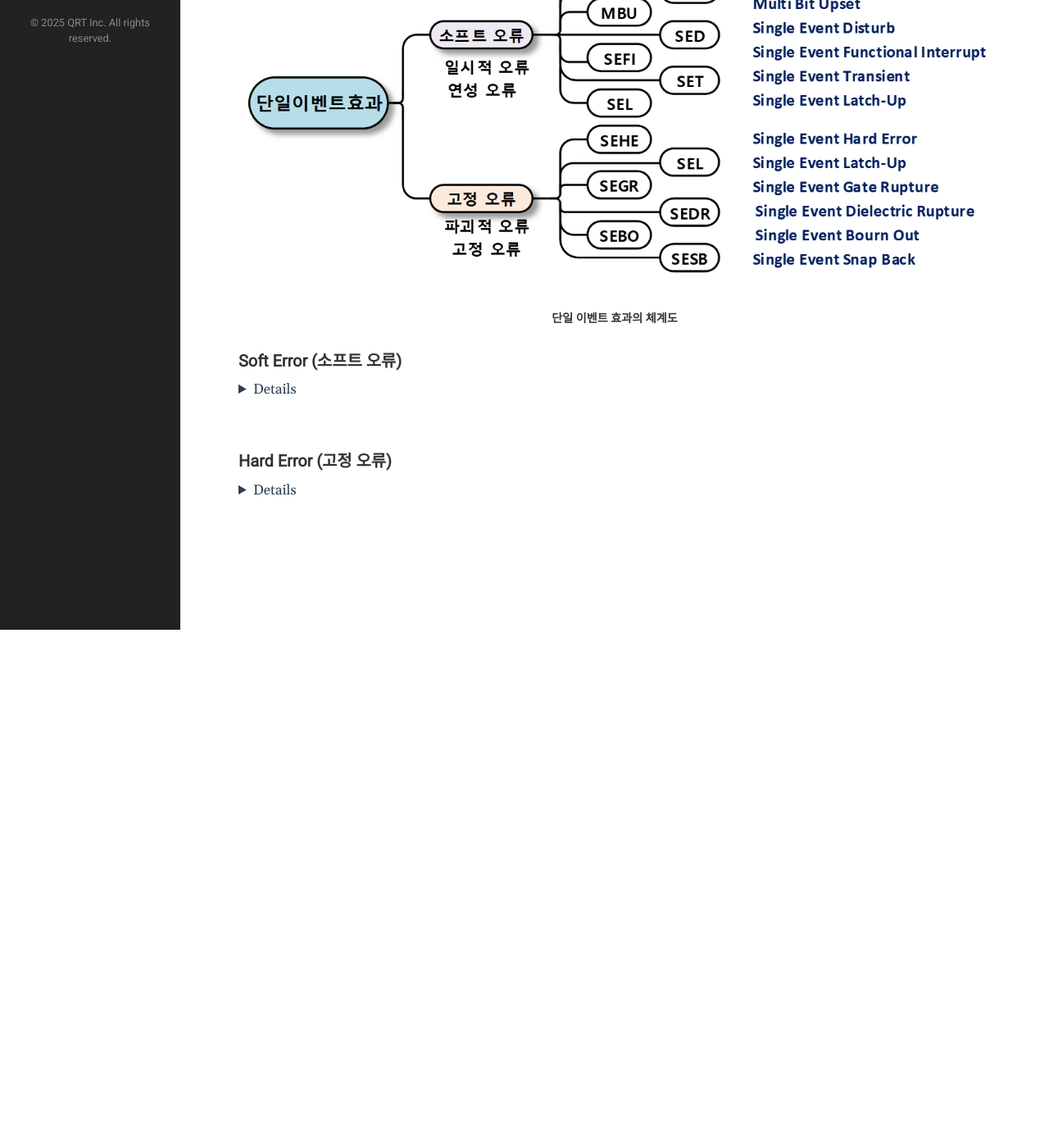
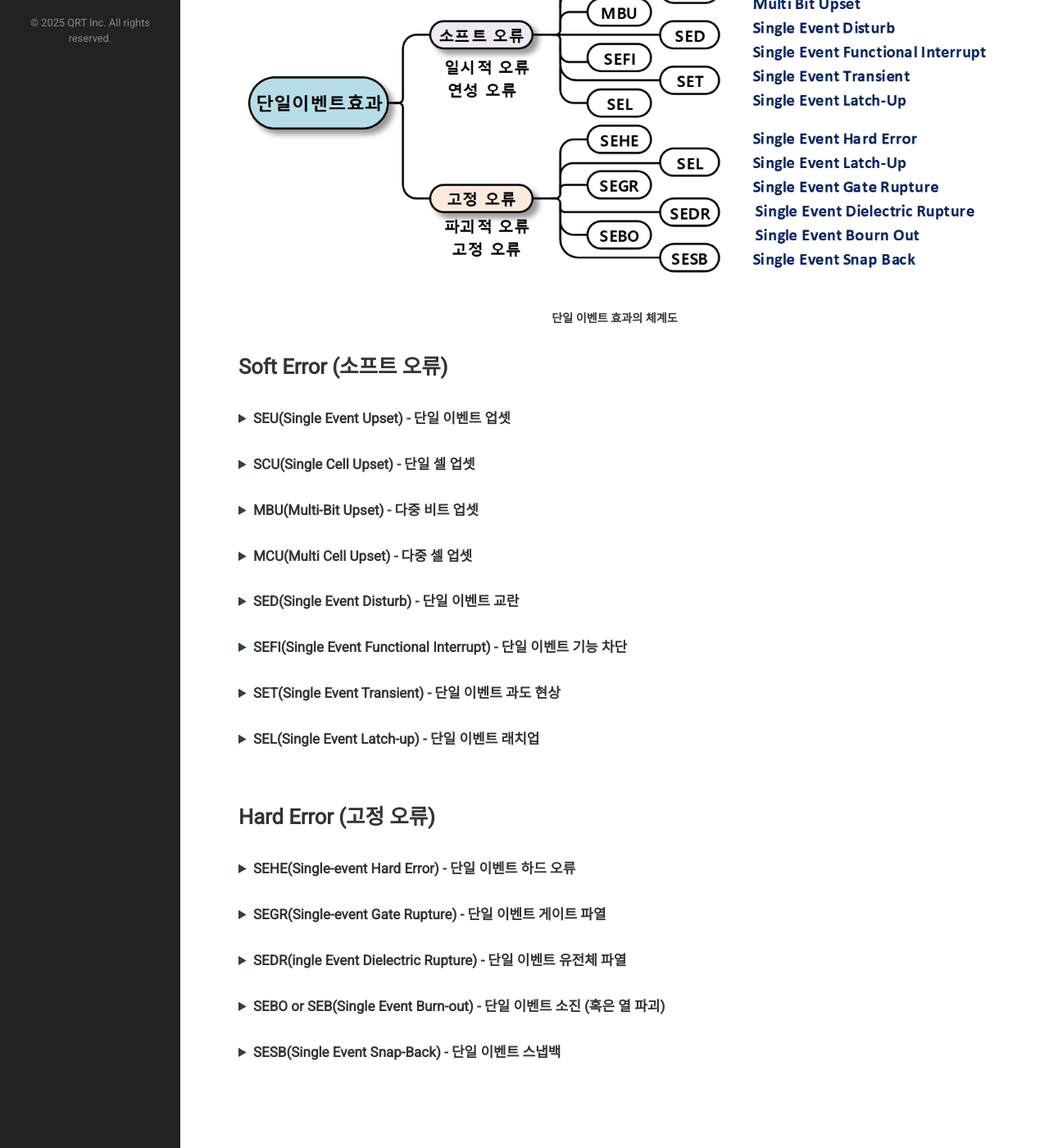
Before and after one commit to q-rad/q-rad.github.io, a Jekyll site: the page built from _posts/2025-04-23-1. SEE.markdown, in a window 1280 px wide and 1400 px high, scrolled down 632 px. Shown: the whole window at 82% size. Built offline with Jekyll 4.4.1, drawn with Linux system fonts in a browser that asks for light colours.

Commit message:
detail summary 문제해결

```diff
--- a/_posts/2025-04-23-1. SEE.markdown
+++ b/_posts/2025-04-23-1. SEE.markdown
@@ -23,20 +23,28 @@ SEE는 반도체 내에서 여러 가지 현상으로 나타나며 가장 먼저
 <h5>단일 이벤트 효과의 체계도</h5>
 </div>
 
+ <h2>Soft Error (소프트 오류)</h2>
 
-### Soft Error (소프트 오류)
+<details >
 
+<summary >
+<h4  style="display:inline-block">
+SEU(Single Event Upset) - 단일 이벤트 업셋
+</h4>
+</summary>
+
+- 관찰된 오류가 단일 논리 또는 단일 정보 비트가 업셋된 경우입니다. 단일 이벤트 업셋의 비트가 물리적으로 인접해 있는 MCU인 경우  혹은 이 셀 값들을 서로 다른 워드로 지정하여 다중화시킨 경우에는 이 다중 비트 업셋은 정보를 이용할 때 실제로 여러 개의 단일 셀 업셋으로 나타날 수 있습니다. SEU는 메모리 소자, 래치, 및 레지스터와 같은 저장 회로의 논리값이 변화된 것을 의미합니다.
+<br/> <!-- 한줄 띄기 -->
+</details>
 
 <details>
-SBU(Single Bit Upset) - 단일 비트 업셋
-<details>
-- 관찰된 오류가 단일 논리 또는 단일 정보 비트가 업셋된 경우입니다. 단일 이벤트 업셋의 비트가 물리적으로 인접해 있는 MCU인 경우  혹은 이 셀 값들을 서로 다른 워드로 지정하여 다중화시킨 경우에는 이 다중 비트 업셋은 정보를 이용할 때 실제로 여러 개의 단일 셀 업셋으로 나타날 수 있습니다. SEU는 메모리 소자, 래치, 및 레지스터와 같은 저장 회로의 논리값이 변화된 것을 의미합니다.
-</details>
 
-<br/> <!-- 한줄 띄기 -->
+<summary >
+<h4  style="display:inline-block">
+SCU(Single Cell Upset) - 단일 셀 업셋
+</h4>
+</summary>
 
-SCU(Single Cell Upset) - 단일 셀 업셋
-<details>
 - 하나의 셀 또는 단일 논리 비트(래치, 플립플롭 등)만 업셋되는 단일 이벤트 업셋입니다.(MCU와 비교)
 
 <!-- 중앙 정렬 이미지 -->
@@ -48,19 +56,29 @@ SCU(Single Cell Upset) - 단일 셀 업셋
 <div align="center">
 <h5>SCU</h5>
 </div>
+<br/> <!-- 한줄 띄기 -->
 </details>
 
+
+<details>
+<summary >
+<h4  style="display:inline-block">
+MBU(Multi-Bit Upset) - 다중 비트 업셋
+</h4>
+</summary>
+- 동일한 논리 단어(FPGA의 경우 프레임/열/섹터 등)에서 둘 이상의 업셋이 발생하는 다중 셀의 업셋을 유도하는 단일 이벤트입니다. 다중 비트 업셋은 단일 이벤트의 논리적 표현입니다. 다중 비트 업셋은 단일 측정 중에 두 개 이상의 비트가 업셋이 되도록 하는 단일 이벤트로 정의됩니다. 다중 비트 업셋처럼 단일 워드에 여러 비트 오류가 발생할 수 있을 뿐만 아니라 여러 인접 워드에 단일 비트 오류가 발생할 수도 있습니다.
 <br/> <!-- 한줄 띄기 -->
-
-MBU(Multi-Bit Upset) - 다중 비트 업셋
-<details>
-- 동일한 논리 단어(FPGA의 경우 프레임/열/섹터 등)에서 둘 이상의 업셋이 발생하는 다중 셀의 업셋을 유도하는 단일 이벤트입니다. 다중 비트 업셋은 단일 이벤트의 논리적 표현입니다. 다중 비트 업셋은 단일 측정 중에 두 개 이상의 비트가 업셋이 되도록 하는 단일 이벤트로 정의됩니다. 다중 비트 업셋처럼 단일 워드에 여러 비트 오류가 발생할 수 있을 뿐만 아니라 여러 인접 워드에 단일 비트 오류가 발생할 수도 있습니다.
 </details>
 
-<br/> <!-- 한줄 띄기 -->
 
+
+
+<details>
+<summary >
+<h4  style="display:inline-block">
 MCU(Multi Cell Upset) - 다중 셀 업셋
-<details>
+</h4>
+</summary>
 - 집적 회로의 여러 셀(예: 메모리 셀 또는 플립플롭)이 동시에 상태를 뒤집도록 유도하는 단일 이벤트입니다. 유도된 오류는 일반적으로 항상 그런 것은 아니지만 물리적으로 인접해 있습니다. 물리적으로 인접해 있다 하더라도 셀이 배치되고 라우팅(입출력 신호 인터리브)되는 방법에 따라 다르게 나타날 수 있기 때문에 논리적 인접성을 의미하는 것은 아닙니다. 다중 셀 업셋은 논리적으로 다중 비트 업셋, 다중 단일 비트 업셋 또는 이 둘의 조합으로 나타날 수도 있습니다.
 
 
@@ -73,77 +91,125 @@ MCU(Multi Cell Upset) - 다중 셀 업셋
 <div align="center">
 <h5>MCU</h5>
 </div>
+<br/> <!-- 한줄 띄기 -->
+
+</details>
+
+
+
+<details>
+<summary >
+<h4  style="display:inline-block">
+SED(Single Event Disturb) - 단일 이벤트 교란
+</h4>
+</summary>
+- SRAM 셀의 일시적인 불안정 상태로 인한 것으로 설명할 수 있습니다. 이 불안정한 SRAM 상태는 결국 안정적인 상태에 되돌아 가게 되고 특성은 SEU에 해당합니다. 셀의 불안정한 상태는 읽기 명령을 수행할 수 있을 만큼 충분히 긴 시간일 수 있어서 소프트 오류가 발생할 수 있기 때문에 SED는 별도로 식별이 가능합니다. SED는 원래 반도체 접합부를 통과하거나 근처를 통과하는 이온에 의해 생성된 전하의 전기장 분리에 의해 형성된 집적 회로의 노드에서의 순간적인 전압 변동(전압 스파이크)입니다. SED는 SET와 유사하지만 미세 논리회로 소자에서 이러한 이벤트의 결과를 이를 때 사용합니다. 조합 논리 회로나 논리 소자의 저장 매체인 래치나 플립플롭에 저장된 정보가 SET에 의해서 일시적으로 손상된 것을 의미한고 이 값은 교란된 상태이나 오류가 아닌 것을 의미합니다.
+<br/> <!-- 한줄 띄기 -->
+
+</details>
+
+
+
+<details>
+
+<summary >
+<h4  style="display:inline-block">
+SEFI(Single Event Functional Interrupt) - 단일 이벤트 기능 차단
+</h4>
+</summary>
+- 구성 요소를 재설정, 잠금 또는 감지 가능한 방식으로 오작동하게 하는 단일 이벤트 효과(SEE)이지만 영구적인 손상(예: 하드 오류)을 초래하지 않습니다. SEFI는 종종 제어 비트 또는 레지스터의 SBU/MBU와 연관되는 반면 SEL은 기생 사이리스터의 켜짐으로 인해 발생합니다. 많은 SEFI 이벤트는 구성 요소 재설정 작업으로 지울 수 있습니다 (기능 재설정으로 정상 복귀가 가능한 소프트 오류). 일부 구성 레지스터를 재설정하려면 장치의 완전한 전원 재인가가 필요한 경우 SEFI와 SEL을 구별하기 어려울 수 있습니다. SEFI 이벤트가 반드시 고전류 SEL과 같이 작동 전류의 확장된 증가를 초래하는 것은 아닙니다. 제어 레지스터 또는 클럭의 교란으로 인한 복잡한 집적 회로의 기능 손실(또는 정상 작동 중단)을 단일 이벤트 기능 인터럽트(SEFI)라고 합니다. SEFI는 오류 버스트 또는 장기간 기능 손실(예: 잠금)을 생성할 수 있습니다. 일반적으로 SEFI에는 단일 이벤트 래치업(SEL) 또는 단일 이벤트 스냅백(SESB)과 관련된 고전류 상태가 수반되지 않습니다. 기능은 전원을 재인가 하거나 구성 레지스터를 재설정하여 복구할 수 있습니다.
+
+<br/> <!-- 한줄 띄기 -->
+
+</details>
+
+
+<details>
+<summary >
+<h4  style="display:inline-block">
+SET(Single Event Transient) - 단일 이벤트 과도 현상
+</h4>
+</summary>
+단일 이벤트 과도 현상은 조합 논리 회로의 출력 게이트에서 단일 이벤트 업셋에 의해 생성된 잘못된 논리 상태를 초래할 수 있는 짧은(과도) 임펄스입니다. 활성 클럭 에지 동안 잘못된 논리 상태가 나타나면 이 값이 소멸되지 않고 전파가 가능하게 됩니다. 이는 임펄스가 결국 저장 셀(예: 래치 또는 플립플롭[FF])에 래치될 수 있기 때문입니다.
+SET는 잘 알려진 세 가지 유형의 마스킹에 의해 오류로 전파가 되는 것을 제한할 수 있고 소프트 오류 완화의 많은 도움이 될 수 있습니다. 그 구체적인 유형은 논리적 마스킹(Logical Masking, SET가 논리 기능에서 막혀 전파가 못된 경우), 시간적 마스킹(Timing Masking, SET가 래치에 저장되지 못한 경우) 및 전기적 마스킹(Electrical Masking, SET가 전파 도중 다수의 후속 논리 게이트에 의해 소멸되는 경우)등이 있습니다.
+논리회로의 SET는 소자의 논리 기능과 소자의 나노급 노드에 따라 많은 차이가 있지만 일반적인 제어 및 연산 기능을 갖는 주문형 집적 회로 (ASIC, Application Specific Integrated Circuit)의 경우 발생하는 SET의 90% 이상이 마스킹 되며 이중 남은 10%가 생존하여 오류를 유발할 수 있는 업셋을 일으키는 것으로 알려져 있습니다. 중요한 것은 ASIC이 커지면 논리회로의 SET가 기하 급수적으로 증가한다는 것입니다.
+아날로그 SET(ASET, Analog Single Event Transient)는 잘못된 출력을 유발하는 아날로그 회로의 일시적 결함 신호(Spurious Signal)로서 정상적인 아날로그 신호의 변형 혹은 디지털 단의 입력으로 제공될 경우 디지털 단에 소프트 오류의 일으키는 주요한 원인이 될 수 있습니다.
+<br/> <!-- 한줄 띄기 -->
+</details>
+
+
+
+<details>
+<summary >
+<h4  style="display:inline-block">
+SEL(Single Event Latch-up) - 단일 이벤트 래치업
+</h4>
+</summary>
+기생 사이리스터가 켜지고 장치의 전원을 재설정 할 때까지 고정 상태를 유지하도록 유도하는 단일 에너지 입자의 통과로 인해 발생하는 회로의 비정상적인 전류 상태입니다. 일부 SEL 이벤트는 측정 가능한 전류 증가를 초래합니다(예: IO 회로의 래치업). 일부 SEL 이벤트는 전체 구성 요소의 대기 전류(예: 공통 웰 내 메모리 셀 래치업)와 비교하여 전류(micro-SEL)의 증가를 감지하기 어렵게 만들 수 있습니다.
+고 전류 SEL은 부품에 영구적인 손상을 일으키고 심각한 오류를 초래할 수 있습니다. Micro-SEL 이벤트는 일반적으로 낮은 전류 소모로 인해 비 파괴적이며 전원 재설정으로 제거할 수 있습니다. 4층 반도체 소자에서 SEL은 활성화된 입자가 한 쌍의 기생 트랜지스터 중 하나를 활성화할 때 발생하며, 이 트랜지스터는 큰 양의 피드백이 있는 회로로 결합됩니다. 결과적으로 회로가 완전히 켜지고 소진되거나 전원을 재설정할 때까지 장치 전체에 단락이 발생합니다. 전기 단락의 효과는 구조의 과열과 국부적인 금속 융합을 초래할 때 잠재적으로 파괴적입니다.
+
+<br/> <!-- 한줄 띄기 -->
 </details>
 
 <br/> <!-- 한줄 띄기 -->
 
-SED(Single Event Disturb) - 단일 이벤트 교란
+## Hard Error (고정 오류)
+
 <details>
-- SRAM 셀의 일시적인 불안정 상태로 인한 것으로 설명할 수 있습니다. 이 불안정한 SRAM 상태는 결국 안정적인 상태에 되돌아 가게 되고 특성은 SEU에 해당합니다. 셀의 불안정한 상태는 읽기 명령을 수행할 수 있을 만큼 충분히 긴 시간일 수 있어서 소프트 오류가 발생할 수 있기 때문에 SED는 별도로 식별이 가능합니다. SED는 원래 반도체 접합부를 통과하거나 근처를 통과하는 이온에 의해 생성된 전하의 전기장 분리에 의해 형성된 집적 회로의 노드에서의 순간적인 전압 변동(전압 스파이크)입니다. SED는 SET와 유사하지만 미세 논리회로 소자에서 이러한 이벤트의 결과를 이를 때 사용합니다. 조합 논리 회로나 논리 소자의 저장 매체인 래치나 플립플롭에 저장된 정보가 SET에 의해서 일시적으로 손상된 것을 의미한고 이 값은 교란된 상태이나 오류가 아닌 것을 의미합니다.
-</details>
+<summary >
+<h4  style="display:inline-block">
+SEHE(Single-event Hard Error) - 단일 이벤트 하드 오류
+</h4>
+</summary>
+단일 이벤트 방사선 타격으로 인해 발생하는 하드 오류입니다. 단일 이벤트 하드 오류(SEHE)는 중성자 유발 업셋(예: SEU, MBU)이 복구할 수 없다는 사실을 강조하는 데 사용됩니다. 예를 들어, 입자 충돌로 인해 비트 값이 바뀜에 따라 소자의 기판이 손상되는 경우 SEU 대신 SEHE로 구분합니다.
 
 <br/> <!-- 한줄 띄기 -->
 
-SEFI(Single Event Functional Interrupt) - 단일 이벤트 기능 차단
-<details>
-- 구성 요소를 재설정, 잠금 또는 감지 가능한 방식으로 오작동하게 하는 단일 이벤트 효과(SEE)이지만 영구적인 손상(예: 하드 오류)을 초래하지 않습니다. SEFI는 종종 제어 비트 또는 레지스터의 SBU/MBU와 연관되는 반면 SEL은 기생 사이리스터의 켜짐으로 인해 발생합니다. 많은 SEFI 이벤트는 구성 요소 재설정 작업으로 지울 수 있습니다 (기능 재설정으로 정상 복귀가 가능한 소프트 오류). 일부 구성 레지스터를 재설정하려면 장치의 완전한 전원 재인가가 필요한 경우 SEFI와 SEL을 구별하기 어려울 수 있습니다. SEFI 이벤트가 반드시 고전류 SEL과 같이 작동 전류의 확장된 증가를 초래하는 것은 아닙니다. 제어 레지스터 또는 클럭의 교란으로 인한 복잡한 집적 회로의 기능 손실(또는 정상 작동 중단)을 단일 이벤트 기능 인터럽트(SEFI)라고 합니다. SEFI는 오류 버스트 또는 장기간 기능 손실(예: 잠금)을 생성할 수 있습니다. 일반적으로 SEFI에는 단일 이벤트 래치업(SEL) 또는 단일 이벤트 스냅백(SESB)과 관련된 고전류 상태가 수반되지 않습니다. 기능은 전원을 재인가 하거나 구성 레지스터를 재설정하여 복구할 수 있습니다.
 </details>
-
-<br/> <!-- 한줄 띄기 -->
-
-SET(Single Event Transient) - 단일 이벤트 과도 현상
-<details>
-단일 이벤트 과도 현상은 조합 논리 회로의 출력 게이트에서 단일 이벤트 업셋에 의해 생성된 잘못된 논리 상태를 초래할 수 있는 짧은(과도) 임펄스입니다. 활성 클럭 에지 동안 잘못된 논리 상태가 나타나면 이 값이 소멸되지 않고 전파가 가능하게 됩니다. 이는 임펄스가 결국 저장 셀(예: 래치 또는 플립플롭[FF])에 래치될 수 있기 때문입니다.
-SET는 잘 알려진 세 가지 유형의 마스킹에 의해 오류로 전파가 되는 것을 제한할 수 있고 소프트 오류 완화의 많은 도움이 될 수 있습니다. 그 구체적인 유형은 논리적 마스킹(Logical Masking, SET가 논리 기능에서 막혀 전파가 못된 경우), 시간적 마스킹(Timing Masking, SET가 래치에 저장되지 못한 경우) 및 전기적 마스킹(Electrical Masking, SET가 전파 도중 다수의 후속 논리 게이트에 의해 소멸되는 경우)등이 있습니다.
-논리회로의 SET는 소자의 논리 기능과 소자의 나노급 노드에 따라 많은 차이가 있지만 일반적인 제어 및 연산 기능을 갖는 주문형 집적 회로 (ASIC, Application Specific Integrated Circuit)의 경우 발생하는 SET의 90% 이상이 마스킹 되며 이중 남은 10%가 생존하여 오류를 유발할 수 있는 업셋을 일으키는 것으로 알려져 있습니다. 중요한 것은 ASIC이 커지면 논리회로의 SET가 기하 급수적으로 증가한다는 것입니다.
-아날로그 SET(ASET, Analog Single Event Transient)는 잘못된 출력을 유발하는 아날로그 회로의 일시적 결함 신호(Spurious Signal)로서 정상적인 아날로그 신호의 변형 혹은 디지털 단의 입력으로 제공될 경우 디지털 단에 소프트 오류의 일으키는 주요한 원인이 될 수 있습니다.
-</details>
-
-<br/> <!-- 한줄 띄기 -->
-
-SEL(Single Event Latch-up) - 단일 이벤트 래치업
-<details>
-기생 사이리스터가 켜지고 장치의 전원을 재설정 할 때까지 고정 상태를 유지하도록 유도하는 단일 에너지 입자의 통과로 인해 발생하는 회로의 비정상적인 전류 상태입니다. 일부 SEL 이벤트는 측정 가능한 전류 증가를 초래합니다(예: IO 회로의 래치업). 일부 SEL 이벤트는 전체 구성 요소의 대기 전류(예: 공통 웰 내 메모리 셀 래치업)와 비교하여 전류(micro-SEL)의 증가를 감지하기 어렵게 만들 수 있습니다.
-고 전류 SEL은 부품에 영구적인 손상을 일으키고 심각한 오류를 초래할 수 있습니다. Micro-SEL 이벤트는 일반적으로 낮은 전류 소모로 인해 비 파괴적이며 전원 재설정으로 제거할 수 있습니다. 4층 반도체 소자에서 SEL은 활성화된 입자가 한 쌍의 기생 트랜지스터 중 하나를 활성화할 때 발생하며, 이 트랜지스터는 큰 양의 피드백이 있는 회로로 결합됩니다. 결과적으로 회로가 완전히 켜지고 소진되거나 전원을 재설정할 때까지 장치 전체에 단락이 발생합니다. 전기 단락의 효과는 구조의 과열과 국부적인 금속 융합을 초래할 때 잠재적으로 파괴적입니다.
-</details>
-</details>
-
-<br/> <!-- 한줄 띄기 -->
-
-### Hard Error (고정 오류)
 
 
 <details>
-
-SEHE(Single-event Hard Error) - 단일 이벤트 하드 오류
-<details>
-단일 이벤트 방사선 타격으로 인해 발생하는 하드 오류입니다. 단일 이벤트 하드 오류(SEHE)는 중성자 유발 업셋(예: SEU, MBU)이 복구할 수 없다는 사실을 강조하는 데 사용됩니다. 예를 들어, 입자 충돌로 인해 비트 값이 바뀜에 따라 소자의 기판이 손상되는 경우 SEU 대신 SEHE로 구분합니다.
+<summary >
+<h4  style="display:inline-block">
+SEGR(Single-event Gate Rupture) - 단일 이벤트 게이트 파열
+</h4>
+</summary>
+단일 에너지 입자 충돌이 MOSFET의 게이트 산화물을 통한 고장 및 후속 전도 경로를 초래하는 이벤트입니다. SEGR은 게이트 누설 전류의 증가로 나타나며 장치의 성능 저하 또는 완전한 고장을 초래할 수 있습니다. SEGR은 전력 부품의 게이트 산화물과 드레인 사이에 이온화 컬럼을 손상시키는 입자 충격으로 인해 발생합니다. 이는 일반적으로 비노출 장치의 정상 누설 전류를 초과하는 게이트 및 드레인의 누설 전류를 초래합니다. SEGR은 파괴적인 결과를 초래할 수 있습니다.
+<br/> <!-- 한줄 띄기 -->
 </details>
 
+
+
+
+<details>
+<summary >
+<h4  style="display:inline-block">
+SEDR(ingle Event Dielectric Rupture) - 단일 이벤트 유전체 파열
+</h4>
+</summary>
+단일 에너지 입자 충돌로 인해 유전 물질에 전도 경로가 생성되는 이벤트입니다. SEDR(Single Event Dielectric rupture)은 테스트에서 관찰되었지만 우주 비행 데이터에서는 관찰되지 않았습니다. 따라서 현재 대부분 학문적 호기심으로 간주됩니다. SEDR은 코어 전원 공급 장치의 전류가 미량으로 증가한 상태가 지속적으로 유지되는 것으로 식별합니다.
 <br/> <!-- 한줄 띄기 -->
-
-SEGR(Single-event Gate Rupture) - 단일 이벤트 게이트 파열
-<details>
-단일 에너지 입자 충돌이 MOSFET의 게이트 산화물을 통한 고장 및 후속 전도 경로를 초래하는 이벤트입니다. SEGR은 게이트 누설 전류의 증가로 나타나며 장치의 성능 저하 또는 완전한 고장을 초래할 수 있습니다. SEGR은 전력 부품의 게이트 산화물과 드레인 사이에 이온화 컬럼을 손상시키는 입자 충격으로 인해 발생합니다. 이는 일반적으로 비노출 장치의 정상 누설 전류를 초과하는 게이트 및 드레인의 누설 전류를 초래합니다. SEGR은 파괴적인 결과를 초래할 수 있습니다.
 </details>
 
+
+
+<details>
+<summary >
+<h4  style="display:inline-block">
+SEBO or SEB(Single Event Burn-out) - 단일 이벤트 소진 (혹은 열 파괴)
+</h4>
+</summary>
+단일 에너지 입자 충돌이 장치에 국부적인 고전류 상태를 유도하여 치명적인 고장을 초래하는 이벤트입니다. SEBO는 전력 트랜지스터의 고전류 상태로 인해 장치가 파손될 수 있는 상태이며 결과적으로 영구적인 고장이 발생합니다. SEBO 감수성은 온도가 증가함에 따라 감소하는 것으로 나타납니다. SEBO에는 전력 금속 산화물 반도체 전계 효과 트랜지스터(MOSFET)의 소진, 게이트 파열, 고정 비트 및 전하 결합 장치의 잡음이 포함됩니다.
 <br/> <!-- 한줄 띄기 -->
-
-SEDR(ingle Event Dielectric Rupture) - 단일 이벤트 유전체 파열
-<details>
-단일 에너지 입자 충돌로 인해 유전 물질에 전도 경로가 생성되는 이벤트입니다. SEDR(Single Event Dielectric rupture)은 테스트에서 관찰되었지만 우주 비행 데이터에서는 관찰되지 않았습니다. 따라서 현재 대부분 학문적 호기심으로 간주됩니다. SEDR은 코어 전원 공급 장치의 전류가 미량으로 증가한 상태가 지속적으로 유지되는 것으로 식별합니다.
 </details>
 
-<br/> <!-- 한줄 띄기 -->
 
-SEBO or SEB(Single Event Burn-out) - 단일 이벤트 소진 (혹은 열 파괴)
+
 <details>
-단일 에너지 입자 충돌이 장치에 국부적인 고전류 상태를 유도하여 치명적인 고장을 초래하는 이벤트입니다. SEBO는 전력 트랜지스터의 고전류 상태로 인해 장치가 파손될 수 있는 상태이며 결과적으로 영구적인 고장이 발생합니다. SEBO 감수성은 온도가 증가함에 따라 감소하는 것으로 나타납니다. SEBO에는 전력 금속 산화물 반도체 전계 효과 트랜지스터(MOSFET)의 소진, 게이트 파열, 고정 비트 및 전하 결합 장치의 잡음이 포함됩니다.
-</details>
-
-<br/> <!-- 한줄 띄기 -->
-
+<summary >
+<h4  style="display:inline-block">
 SESB(Single Event Snap-Back) - 단일 이벤트 스냅백
-<details>
+</h4>
+</summary>
 SEL의 하위 유형이며 SEL과 마찬가지로 영향을 받는 장치에서 높은 전류 소비 조건을 나타냅니다. 에너지가 공급된 입자가 배수구 근처에 닿으면 전하 운반체의 눈사태 증식이 생성됩니다. 트랜지스터는 열려 있고 전원을 재설정할 때까지 (장치가 다시 스냅될때까지) 열려 있습니다(래치업 조건 참조).
 </details>
```
